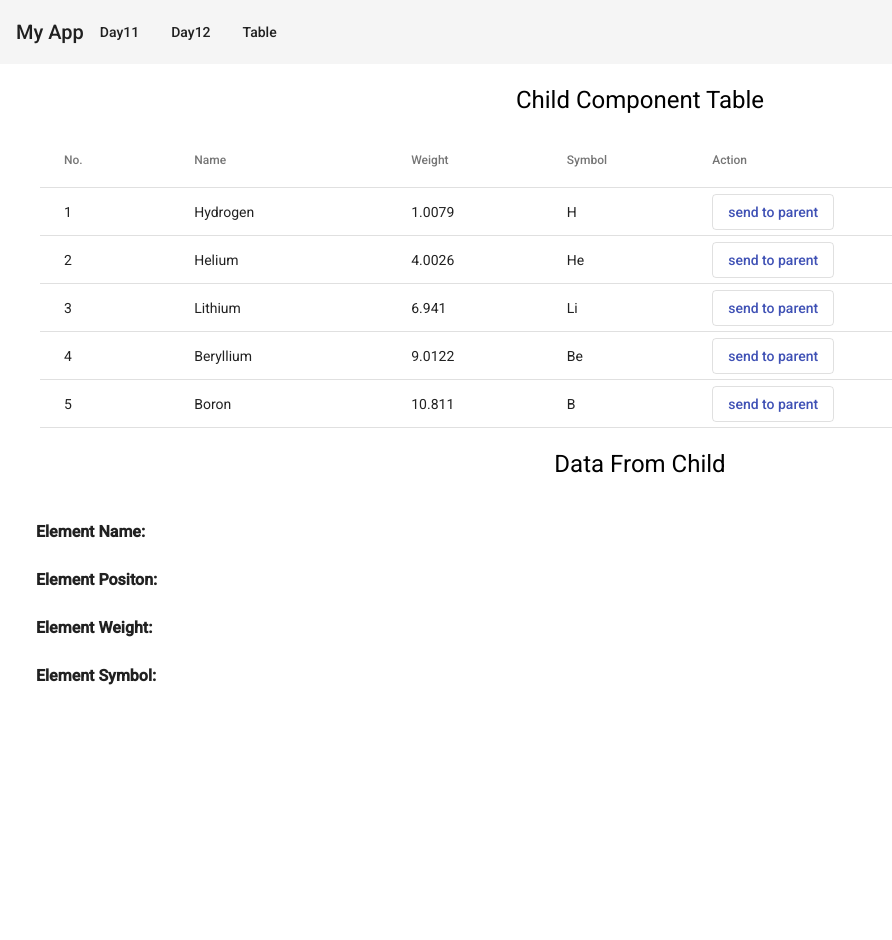
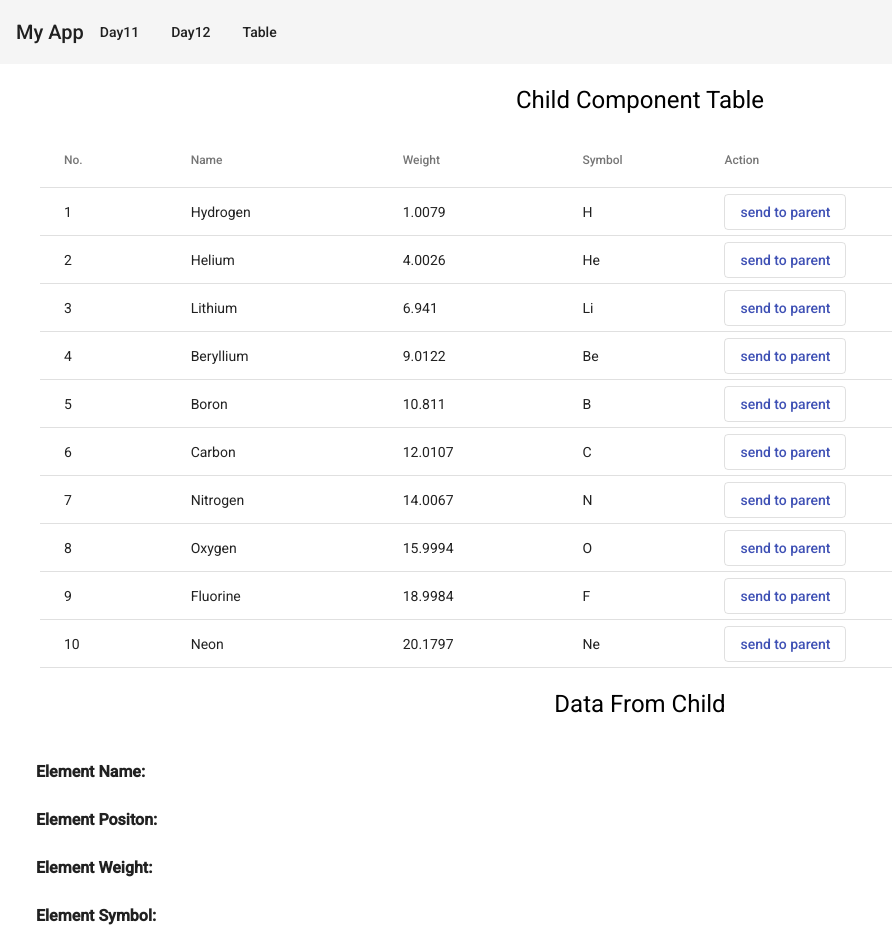
Before and after one commit to mtm-hninwaiwaiaung/angular-app, an Angular app: page /day26-parent in a window 1280 px wide. Shown: the whole page, without its empty margins (0-892 px from the left). Before the commit the page ends 800 px from the top, so only its background shows below. Built offline with nearby package versions, Linux system fonts and the light colour scheme.

Commit message:
commit for param data modification.

```diff
--- a/src/app/pages/day26-parent/day26-parent.component.ts
+++ b/src/app/pages/day26-parent/day26-parent.component.ts
@@ -8,11 +8,11 @@ const ELEMENT_DATA: PeriodicElement[] = [
   { position: 3, name: 'Lithium', weight: 6.941, symbol: 'Li' },
   { position: 4, name: 'Beryllium', weight: 9.0122, symbol: 'Be' },
   { position: 5, name: 'Boron', weight: 10.811, symbol: 'B' },
-  // { position: 6, name: 'Carbon', weight: 12.0107, symbol: 'C' },
-  // { position: 7, name: 'Nitrogen', weight: 14.0067, symbol: 'N' },
-  // { position: 8, name: 'Oxygen', weight: 15.9994, symbol: 'O' },
-  // { position: 9, name: 'Fluorine', weight: 18.9984, symbol: 'F' },
-  // { position: 10, name: 'Neon', weight: 20.1797, symbol: 'Ne' },
+  { position: 6, name: 'Carbon', weight: 12.0107, symbol: 'C' },
+  { position: 7, name: 'Nitrogen', weight: 14.0067, symbol: 'N' },
+  { position: 8, name: 'Oxygen', weight: 15.9994, symbol: 'O' },
+  { position: 9, name: 'Fluorine', weight: 18.9984, symbol: 'F' },
+  { position: 10, name: 'Neon', weight: 20.1797, symbol: 'Ne' }
 ];
 
 @Component({
```
